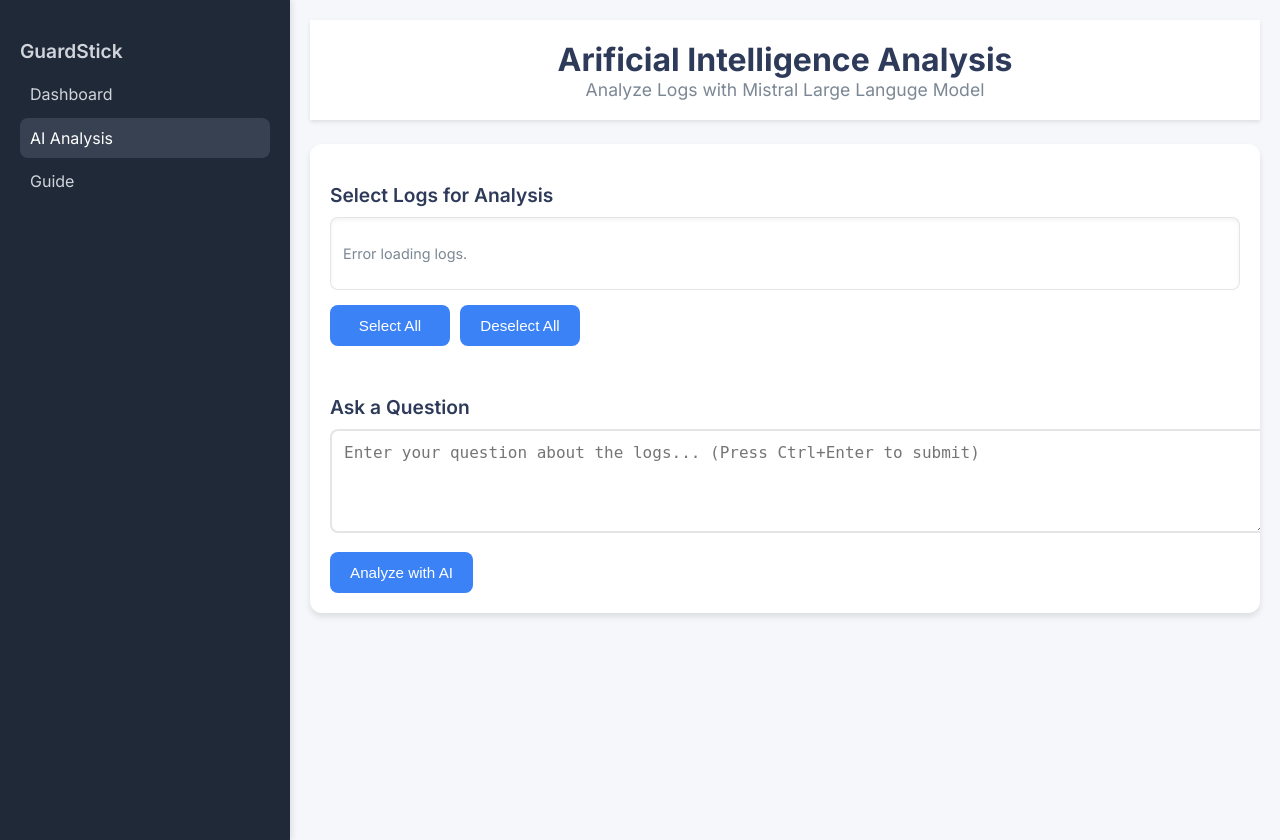
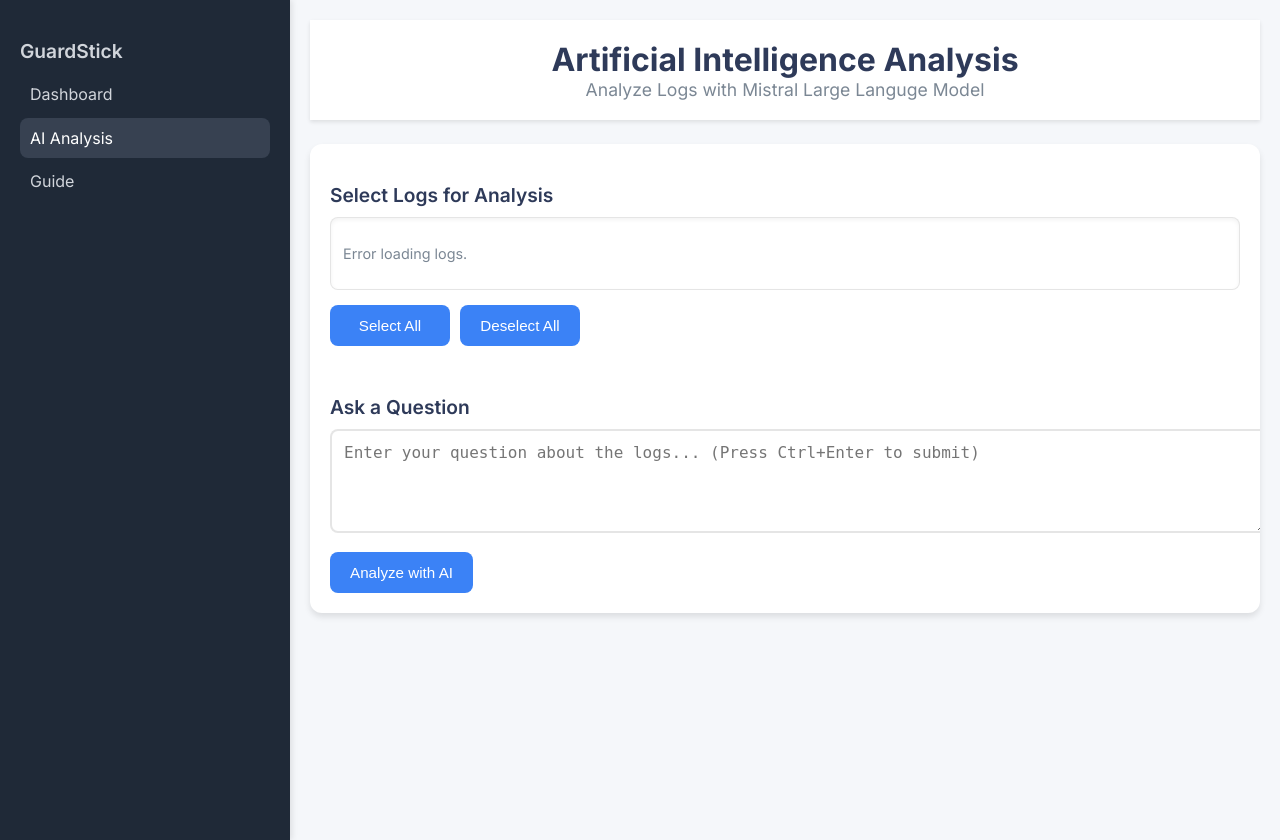
Before and after one commit to WalrusOps/GUARDSTICK, a Flask app: page /llm-analysis in a window 1280 px wide. Run offline with Flask 2, Linux system fonts and the light colour scheme; data that the repository does not hold is empty.

Commit message:
spelling erreor
updated llm analysis page.

```diff
--- a/src/app/static/templates/llm-analysis.html
+++ b/src/app/static/templates/llm-analysis.html
@@ -1,6 +1,6 @@
 {% extends "base.html" %}
-{% block title %}Arificial Intelligence Analysis{% endblock %}
-{% block page_title %}Arificial Intelligence Analysis{% endblock %}
+{% block title %}Artificial Intelligence Analysis{% endblock %}
+{% block page_title %}Artificial Intelligence Analysis{% endblock %}
 {% block subtitle %}Analyze Logs with Mistral Large Languge Model{% endblock %}
 
 {% block content %}
```
Also changed, not shown: 2 other files.
